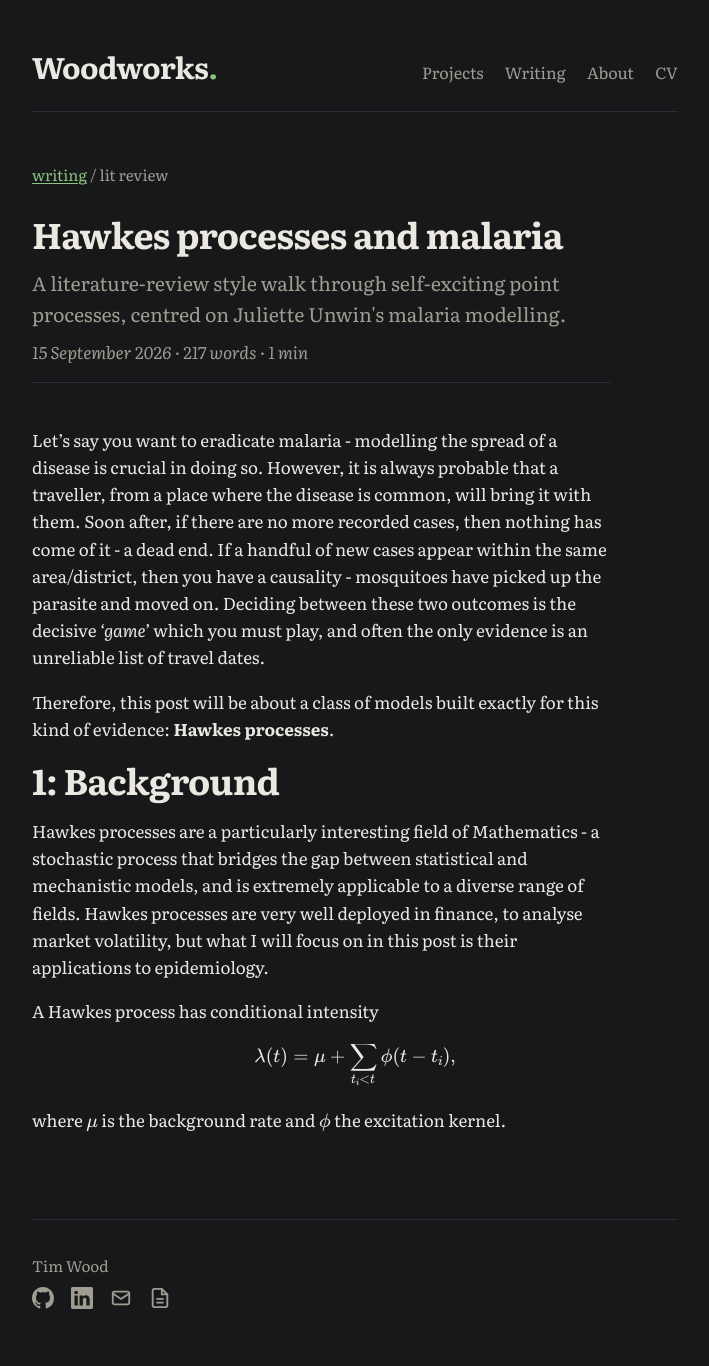
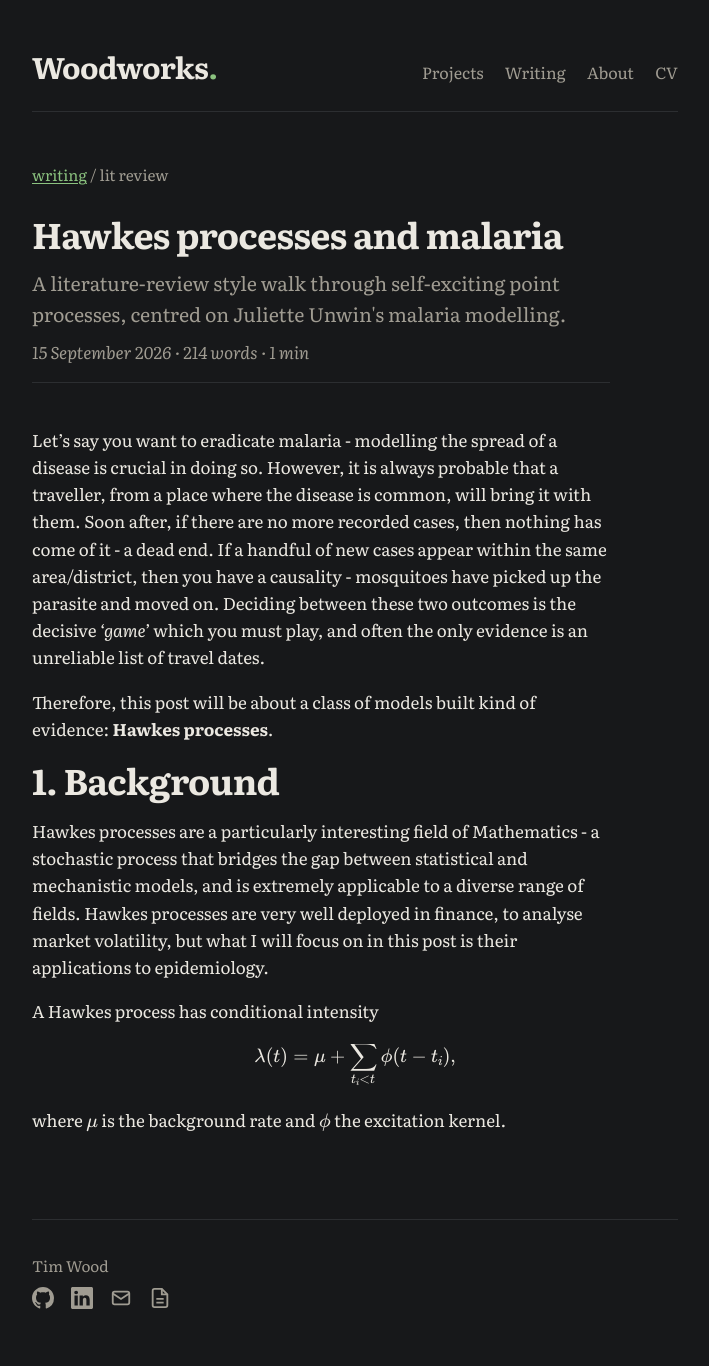
Before and after one commit to timj-wood/timj-wood.github.io, a Jekyll site: the page built from _posts/2026-09-15-hawkes-processes.md, in a window 1280 px wide. Shown: the whole page, without its empty margins (285-994 px from the left). Built offline with Jekyll 4.4.1, drawn with Linux system fonts in a browser that asks for light colours.

Commit message:
Update 2026-09-15-hawkes-processes.md

```diff
--- a/_posts/2026-09-15-hawkes-processes.md
+++ b/_posts/2026-09-15-hawkes-processes.md
@@ -6,9 +6,9 @@ math: true
 ---
 Let's say you want to eradicate malaria - modelling the spread of a disease is crucial in doing so. However, it is always probable that a traveller, from a place where the disease is common, will bring it with them. Soon after, if there are no more recorded cases, then nothing has come of it - a dead end. If a handful of new cases appear within the same area/district, then you have a causality - mosquitoes have picked up the parasite and moved on. Deciding between these two outcomes is the decisive *'game'* which you must play, and often the only evidence is an unreliable list of travel dates.
 
-Therefore, this post will be about a class of models built exactly for this kind of evidence: **Hawkes processes**.
+Therefore, this post will be about a class of models built kind of evidence: **Hawkes processes**.
 
-# 1: Background
+# 1. Background
 
 Hawkes processes are a particularly interesting field of Mathematics - a stochastic process that bridges the gap between statistical and mechanistic models, and is extremely applicable to a diverse range of fields. Hawkes processes are very well deployed in finance, to analyse market volatility, but what I will focus on in this post is their applications to epidemiology.
 
```
